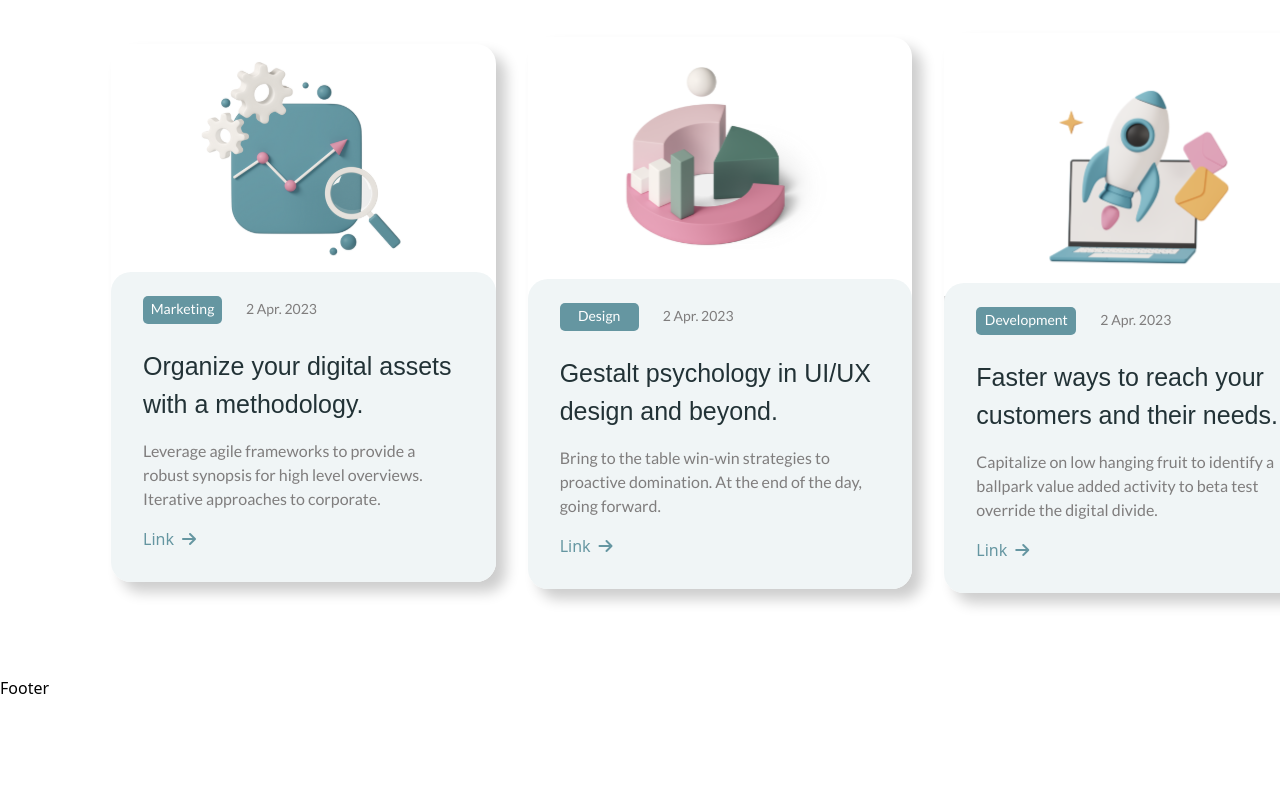
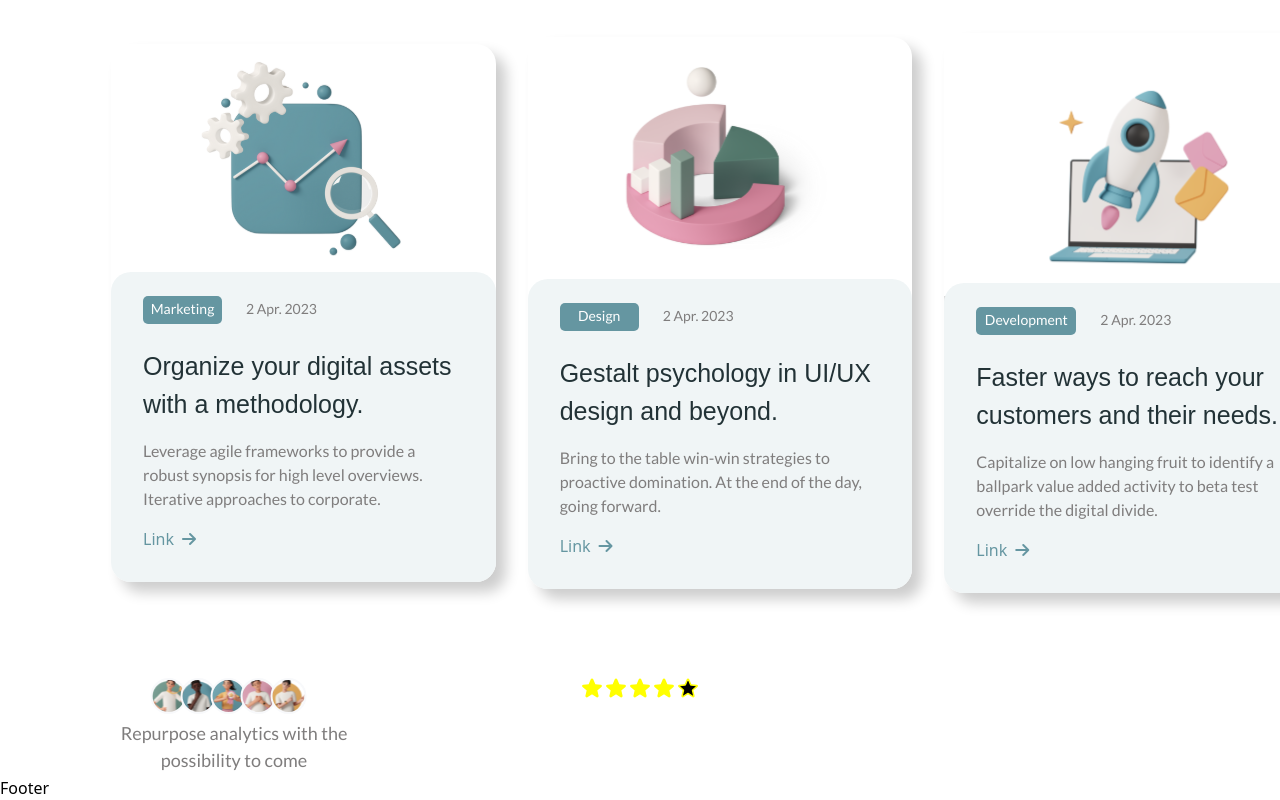
Before and after one commit to Nokihera/Figma-web-pj, a React (Vite) app: page / in a window 1280 px wide. Shown: the part 3505-4305 px from the top of the page. Before the commit the page ends 4205 px from the top, so only its background shows below. Built offline with nearby package versions, Linux system fonts and the light colour scheme.

Commit message:
testimonial section adding

```diff
--- /dev/null
+++ b/src/components/Testimonial.jsx
@@ -0,0 +1,49 @@
+import React from "react";
+import smallProfile from "../assets/smallProfile.svg";
+import smallProfile1 from "../assets/smallProfile1.svg";
+import smallProfile2 from "../assets/smallProfile2.svg";
+import smallProfile3 from "../assets/smallProfile3.svg";
+import smallProfile4 from "../assets/smallProfile4.svg";
+const Testimonial = () => {
+  return (
+    <div className="w-[1218px] h-[100px] mx-auto grid grid-flow-row grid-cols-3 items-center relative content-center">
+      <div className="flex flex-col justify-center items-start gap-[16px] w-[248px] h-[96px] mx-auto ">
+        <div className="relative w-[155px] h-[35px] ">
+          <img src={smallProfile} alt="" className="absolute left-[40px]" />
+          <img src={smallProfile1} alt="" className="absolute left-[70px]" />
+          <img src={smallProfile2} alt="" className="absolute left-[100px]" />
+          <img src={smallProfile3} alt="" className="absolute left-[130px]" />
+          <img src={smallProfile4} alt="" className="absolute left-[160px]" />
+        </div>
+        <div>
+          <p className="font-lato text-[18px] text-[#7F7D7D] text-center">
+            Repurpose analytics with the possibility to come
+          </p>
+        </div>
+      </div>
+      <div className="w-[248px] h-[100px] gap-[24px] flex flex-col mx-auto">
+        <div className="flex justify-center">
+          {Array.from({ length: 5 }, (_, i) => (
+            <svg
+              key={i}
+              xmlns="http://www.w3.org/2000/svg"
+              fill={`${Array.from({length:4}, (_, i) => ('yellow'))[i]}`}
+              viewBox="0 0 24 24"
+              strokeWidth={1.5}
+              stroke="yellow"
+              className="size-6"
+            >
+              <path
+                strokeLinecap="round"
+                strokeLinejoin="round"
+                d="M11.48 3.499a.562.562 0 0 1 1.04 0l2.125 5.111a.563.563 0 0 0 .475.345l5.518.442c.499.04.701.663.321.988l-4.204 3.602a.563.563 0 0 0-.182.557l1.285 5.385a.562.562 0 0 1-.84.61l-4.725-2.885a.562.562 0 0 0-.586 0L6.982 20.54a.562.562 0 0 1-.84-.61l1.285-5.386a.562.562 0 0 0-.182-.557l-4.204-3.602a.562.562 0 0 1 .321-.988l5.518-.442a.563.563 0 0 0 .475-.345L11.48 3.5Z"
+              />
+            </svg>
+          ))}
+        </div>
+      </div>
+    </div>
+  );
+};
+
+export default Testimonial;
--- a/src/pages/Home.jsx
+++ b/src/pages/Home.jsx
@@ -7,6 +7,7 @@ import InovationSection from "../components/InovationSection";
 import BlogPost from "../components/BlogPost";
 import image from "../assets/homeHerophoto.svg";
 import HeroSection from "../components/HeroSection";
+import Testimonial from "../components/Testimonial";
 // import Testimonial from "../components/Testimonial";
 
 const Home = () => {
@@ -30,6 +31,7 @@ const Home = () => {
       <Talent />
       <InovationSection />
       <BlogPost />
+      <Testimonial/>
     </div>
   );
 };
```
